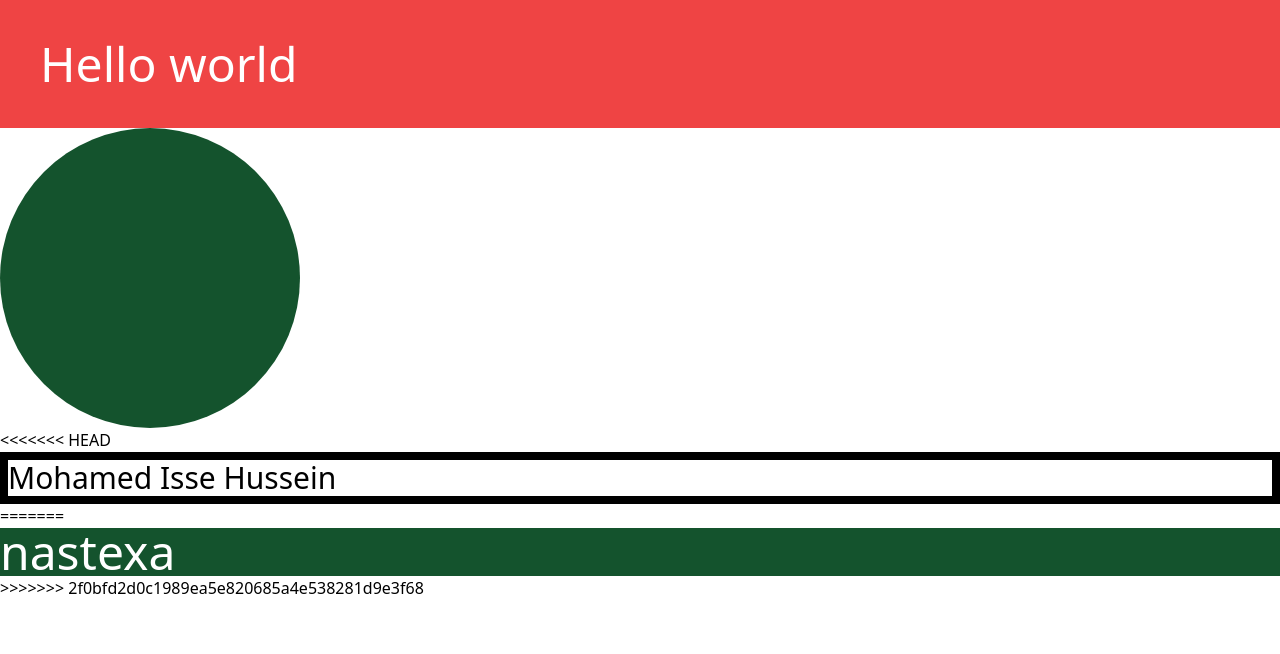
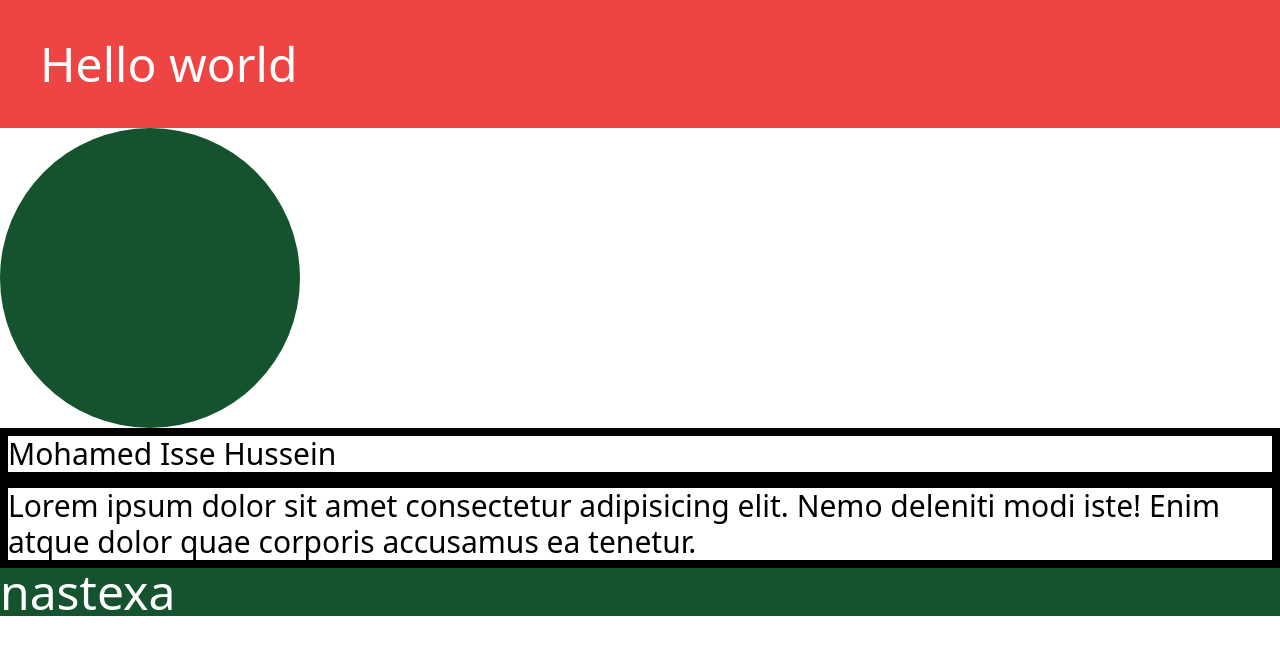
Before and after one commit to Mohamedali678/tailwind-class, a plain HTML site: page moohaan1.html in a window 1280 px wide. Drawn offline with nearby package versions, Linux system fonts and the light colour scheme.

Commit message:
waxaan kuso daray phracraph

```diff
--- a/index.html
+++ b/moohaan1.html
@@ -13,11 +13,11 @@
 
 
     <div class="w-[300px] h-[300px] bg-green-900 rounded-full" ></div>
-<<<<<<< HEAD
+
         <h1 class="border-8 border-black  text-3xl ">Mohamed Isse Hussein</h1>
+        <p class="border-8 border-black  text-3xl ">Lorem ipsum dolor sit amet consectetur adipisicing elit. Nemo deleniti modi iste! Enim atque dolor quae corporis accusamus ea tenetur.</p>
 
-=======
+
     <div class="bg-green-900 text-white text-5xl">nastexa</div>
->>>>>>> 2f0bfd2d0c1989ea5e820685a4e538281d9e3f68
 </body>
 </html>
```
